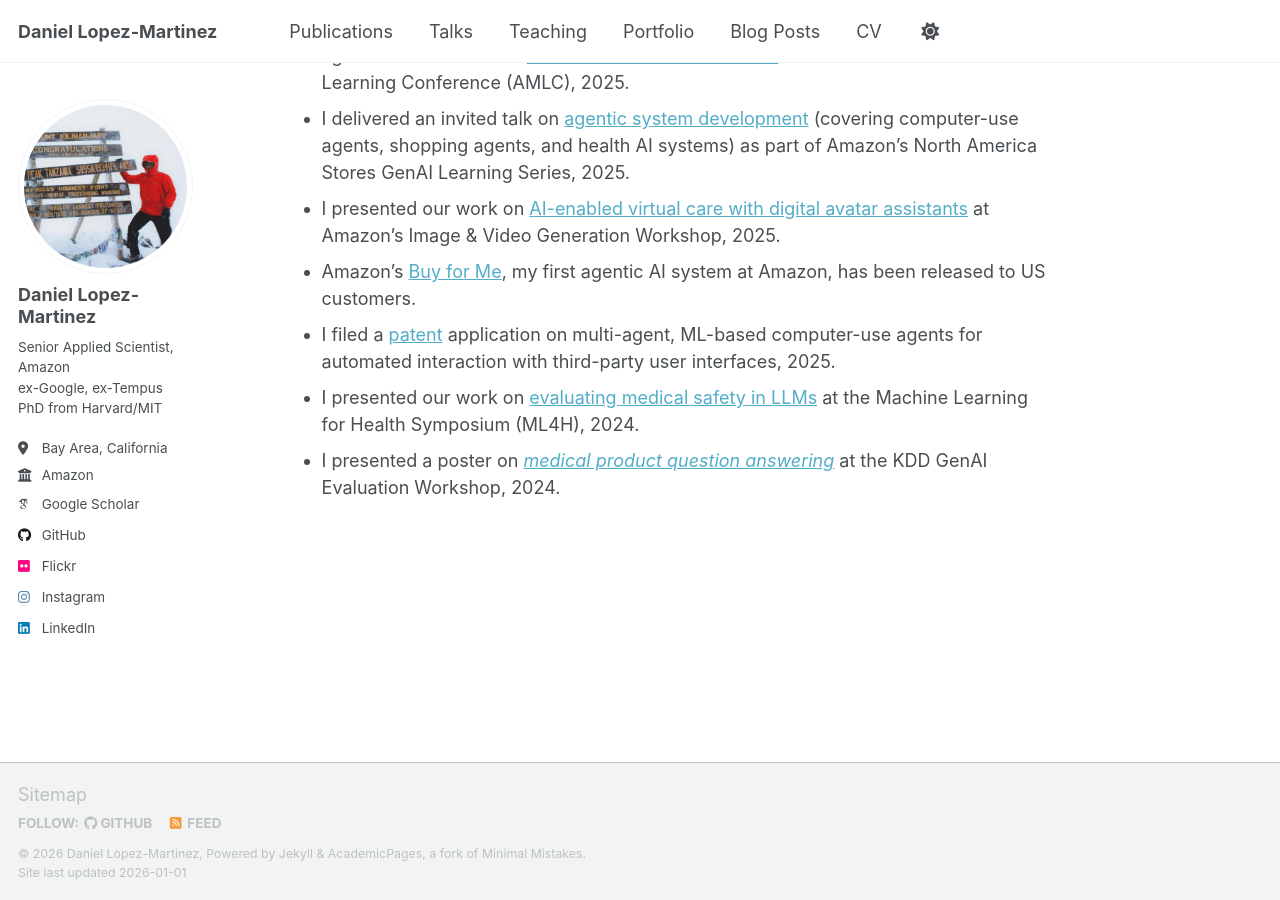
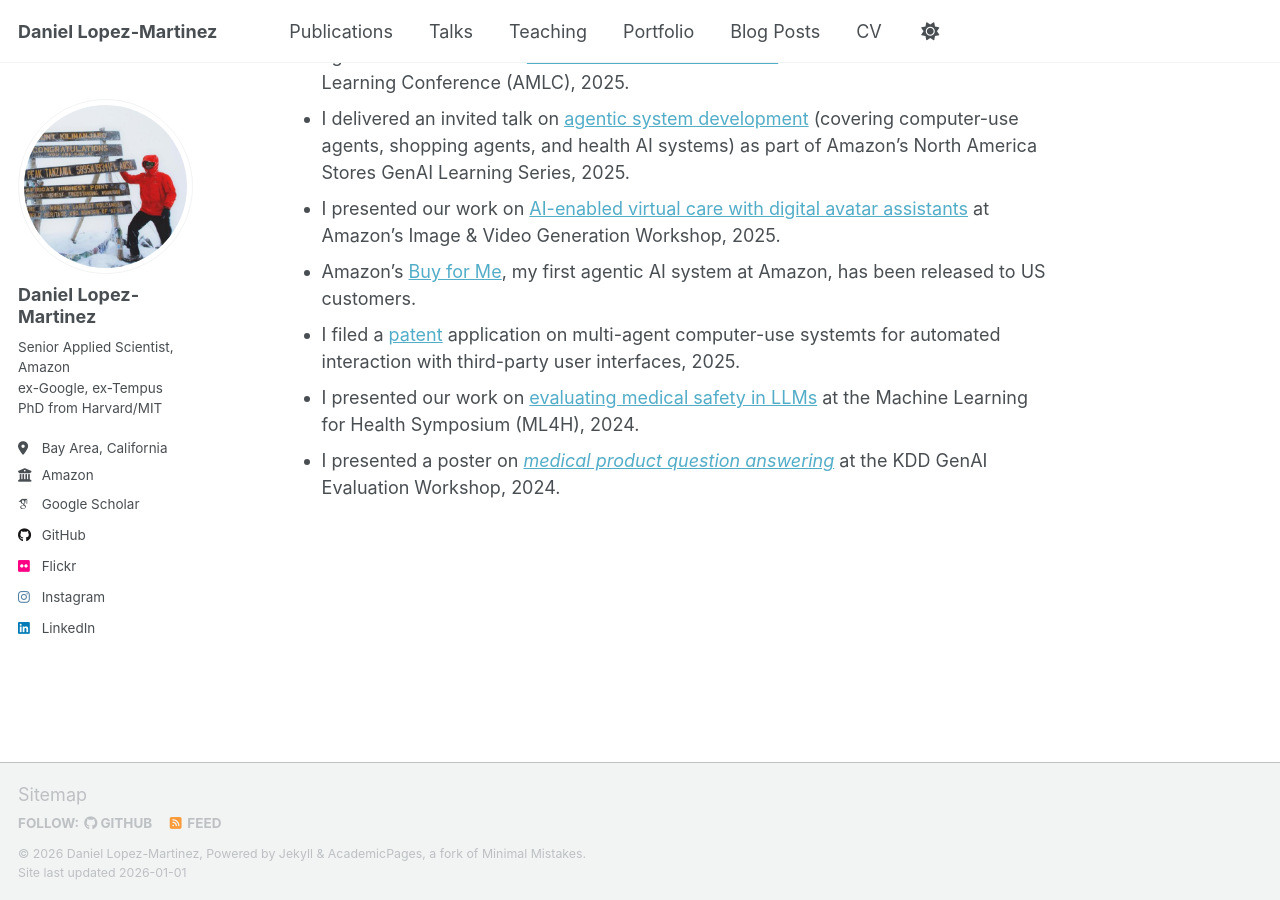
Before and after one commit to daniel-lopezmartinez/daniel-lopezmartinez.github.io, a Jekyll site: the page built from _pages/about.md, in a window 1280 px wide and 900 px high, scrolled down 662 px. Built offline with Jekyll 4.4.1, drawn with Linux system fonts in a browser that asks for light colours; some web fonts are replaced; a script that is not in the unit is left out.

Commit message:
updated news wording

```diff
--- a/_pages/about.md
+++ b/_pages/about.md
@@ -20,6 +20,6 @@ After my doctorate, I joined Google Health as a Software Engineer, where I worke
 - I delivered an invited talk on [agentic system development](https://daniellopezmartinez.com/talks/2025-09-25-amazon-nas-genai-series) (covering computer-use agents, shopping agents, and health AI systems) as part of Amazon’s North America Stores GenAI Learning Series, 2025.
 - I presented our work on [AI-enabled virtual care with digital avatar assistants](https://daniellopezmartinez.com/talks/2025-06-26-amazon-image-video-gen) at Amazon’s Image & Video Generation Workshop, 2025.
 - Amazon's [Buy for Me](https://www.aboutamazon.com/news/retail/amazon-shopping-app-buy-for-me-brands), my first agentic AI system at Amazon, has been released to US customers.
-- I filed a [patent](/publication/2025-agentic-ui-automation-patent) application on multi-agent, ML-based computer-use agents for automated interaction with third-party user interfaces, 2025.
+- I filed a [patent](/publication/2025-agentic-ui-automation-patent) application on multi-agent computer-use systemts for automated interaction with third-party user interfaces, 2025.
 - I presented our work on [evaluating medical safety in LLMs](https://daniellopezmartinez.com/talks/2024-12-16-ml4h) at the Machine Learning for Health Symposium (ML4H), 2024.
 - I presented a poster on [_medical product question answering_](https://daniellopezmartinez.com/talks/2024-08-26-kdd) at the KDD GenAI Evaluation Workshop, 2024.
```
